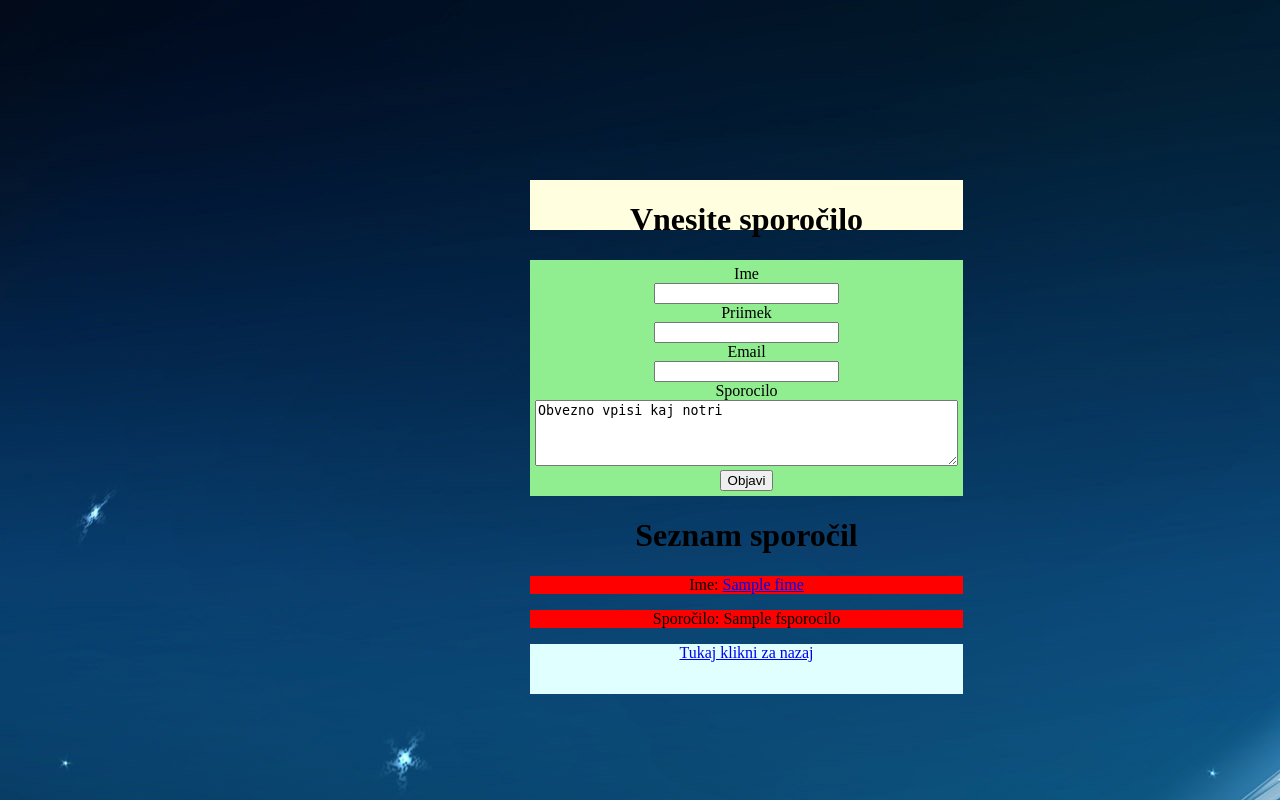
After one commit to igorpodobnik/gaepostigor, a Python web app: template templates/forum.html in a window 1280 px wide. The commit adds this page. Run offline with Jinja, Linux system fonts and the light colour scheme; the template is opened without the code that fills it: most values are stand-ins (such as "Sample title", 1, 10 or a date in 2020).

Commit message:
created a forum

```diff
--- a/assets/css/style.css
+++ b/assets/css/style.css
@@ -30,7 +30,7 @@ text-align:center;
 #center{
 text-align:center;
 background-color: lightyellow;
-position: fixed; /* or absolute */
+position: absolute; /* or absolute */
 top: 50%;
 left: 50%;
 margin-top: -220px;
--- /dev/null
+++ b/templates/forum.html
@@ -0,0 +1,34 @@
+{% extends "base.html" %}
+
+{% block title %}Seznam{% endblock title %}
+
+{% block specifika %}
+
+    <div id=center>
+        <h1>Vnesite sporočilo</h1>
+            <form method='post' action='/forum'>
+            <ul>
+                <li> Ime</li>
+                <li><input name='fime'></li>
+                <li> Priimek</li>
+                <li><input name='fpriimek'></li>
+                <li> Email</li>
+                <li><input name='femail'></li>
+                <li> Sporocilo</li>
+                <li><textarea rows="4" cols="50" name='fsporocilo'>Obvezno vpisi kaj notri</textarea></li>
+                <li><button type='submit'>Objavi</button></li>
+                </ul>
+
+
+        <h1>Seznam sporočil</h1>
+
+        {% for forum in forumseznam %}
+
+            <p>Ime: <a href="/forum/{{ forum.key.id() }}">{{ forum.fime }}</a></p>
+            <p>Sporočilo: {{ forum.fsporocilo }} </p>
+        {% endfor %}
+        <div id="link">
+            <a href="/">Tukaj klikni za nazaj</a>
+        </div>
+    </div>
+{% endblock specifika %}
--- a/templates/hello.html
+++ b/templates/hello.html
@@ -32,6 +32,9 @@
         <div id="link">
             <a href="/seznam-sporocil">Tukaj klikni da dobiš seznam vnesenih</a>
         </div>
+        <div id="link">
+            <a href="/forum">Dostopaj do foruma</a>
+        </div>
     </div>
 </body>
 </html>
--- a/templates/seznam.html
+++ b/templates/seznam.html
@@ -5,6 +5,7 @@
 {% block specifika %}
 
     <div id=center>
+
         <h1>Seznam sporočil</h1>
 
         {% for sporocilo in seznam %}
```
Also changed, not shown: main.py (+31 -2 lines), models.py (+8 -0 lines), templates/posamezen-forum.html (added, +19 -0 lines).
